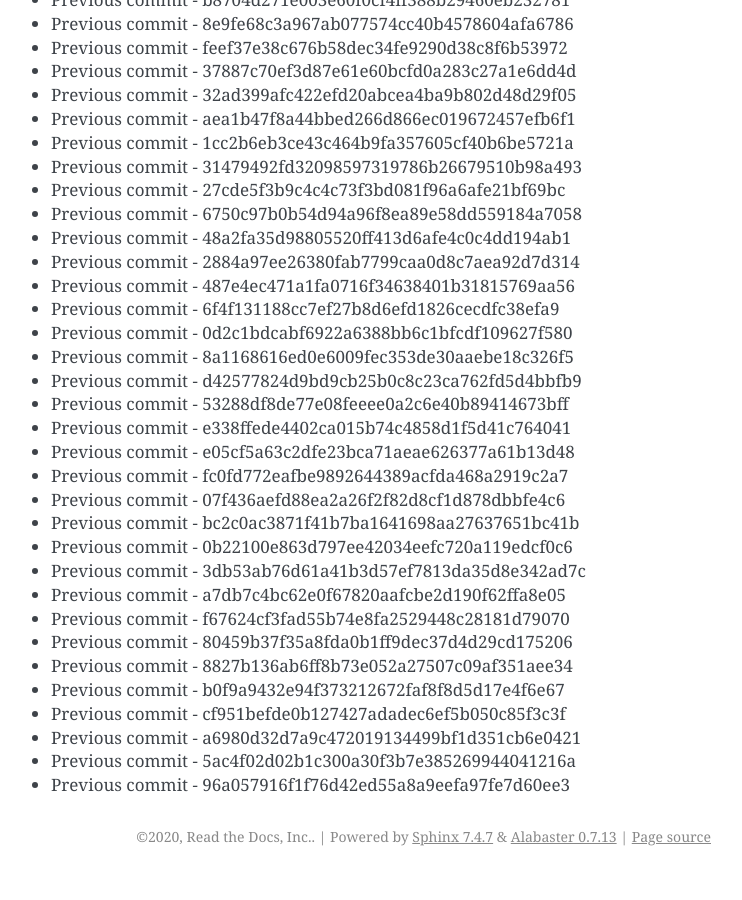
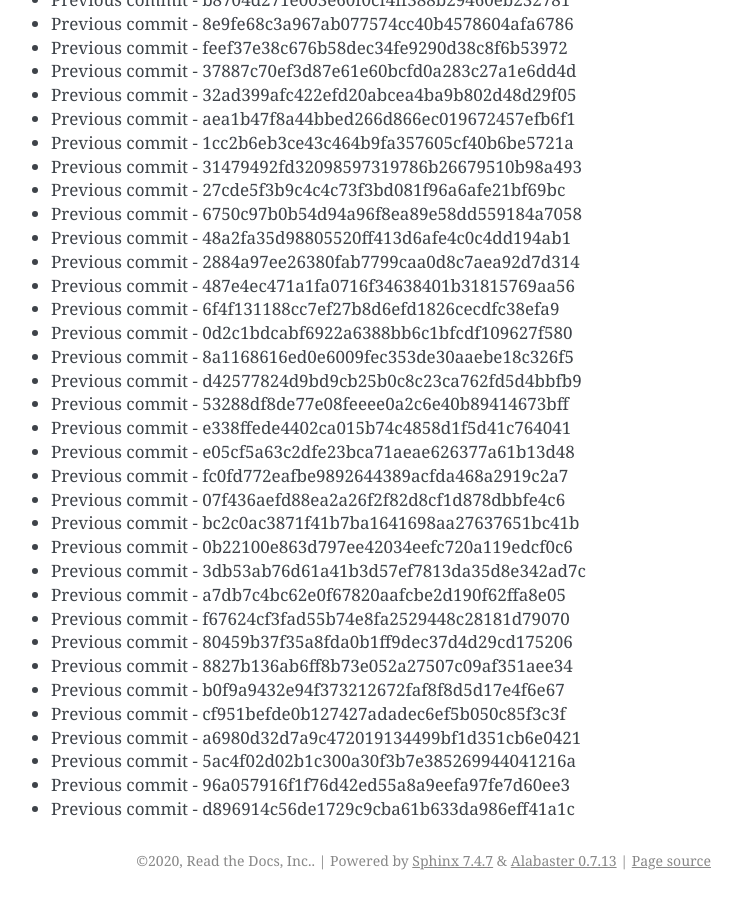
Before and after one commit to readthedocs/rtd-git-stresstest, a Sphinx documentation site: the page built from docs/updates.rst, in a window 1280 px wide and 900 px high, scrolled down 60005 px. Shown: the whole window, without its empty margins (399-1141 px from the left). Built offline with Sphinx 7.4.7, drawn with Linux system fonts in a browser that asks for light colours; before the commit the page ends 60881 px from its top, so only the background shows below that.

Commit message:
Generating commit from previous: d896914c56de1729c9cba61b633da986eff41a1c

```diff
--- a/docs/updates.rst
+++ b/docs/updates.rst
@@ -2553,3 +2553,4 @@ It can be tested for any performance characteristics.
 * Previous commit - a6980d32d7a9c472019134499bf1d351cb6e0421
 * Previous commit - 5ac4f02d02b1c300a30f3b7e385269944041216a
 * Previous commit - 96a057916f1f76d42ed55a8a9eefa97fe7d60ee3
+* Previous commit - d896914c56de1729c9cba61b633da986eff41a1c
```
